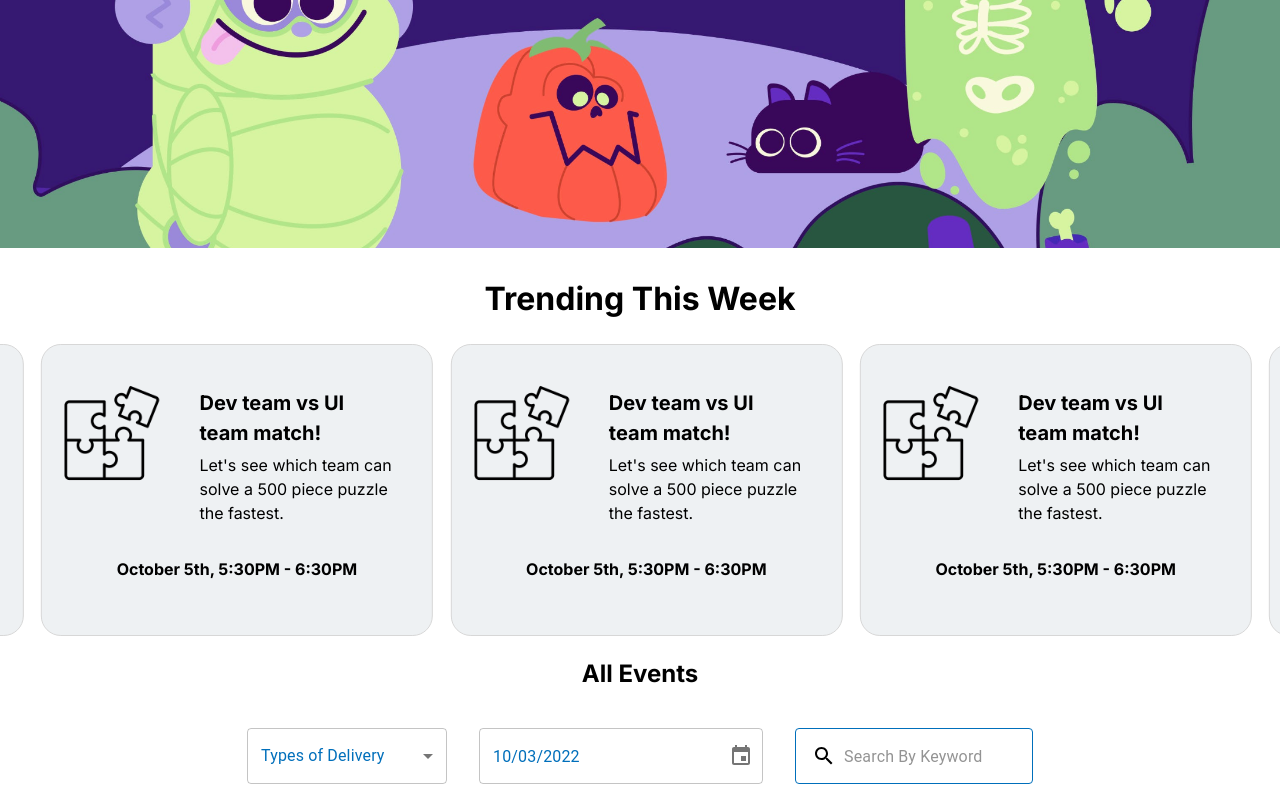
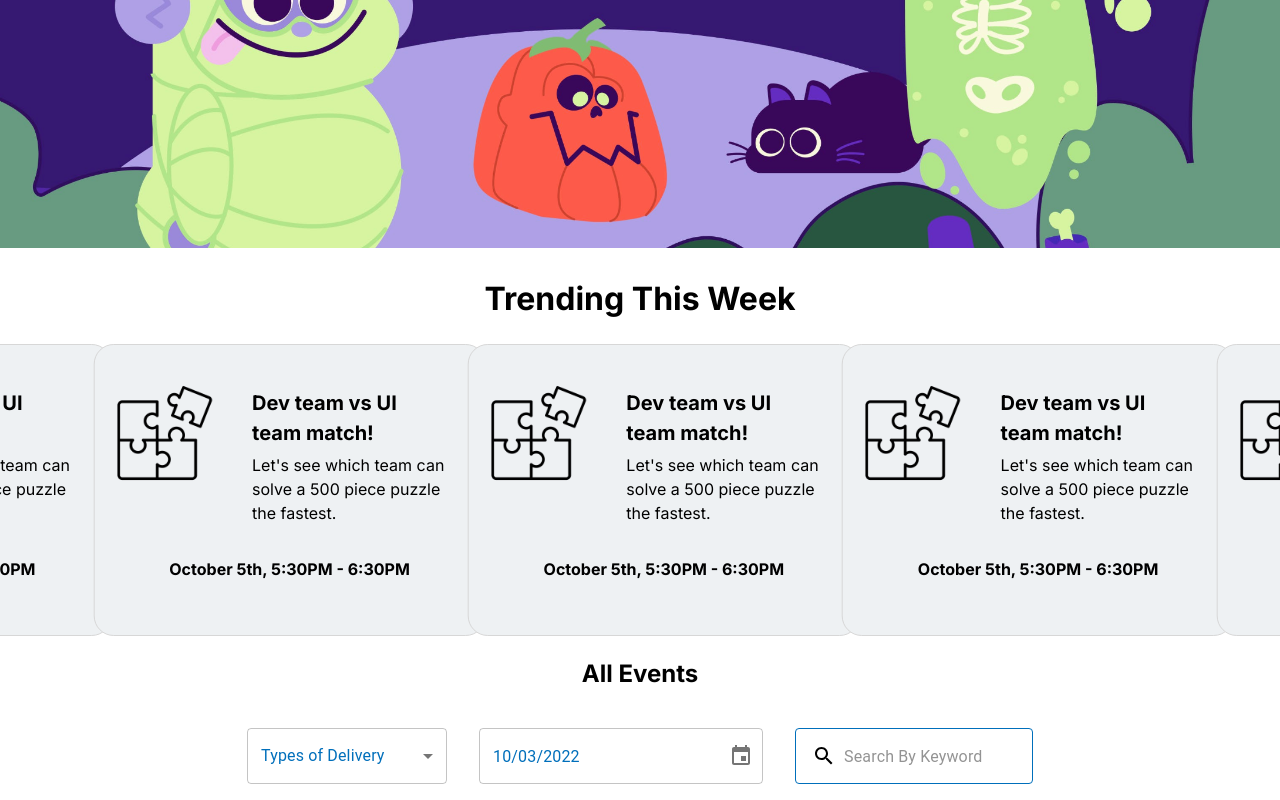
Before and after one commit to leeh1102/SUP-SAP-SAP-Hackathon-2022, a React (Create React App) app: page / in a window 1280 px wide. Shown: the part 393-1193 px from the top of the page. Built offline with nearby package versions, Linux system fonts and the light colour scheme.

Commit message:
Fix Trending List scaling issue for desktop > 1280px.

```diff
--- a/src/components/LandingPage/TrendingList.jsx
+++ b/src/components/LandingPage/TrendingList.jsx
@@ -18,7 +18,7 @@ const TrendingList = () => {
             navigation
             loop={true}
             spaceBetween={30}
-            slidesPerView={3.2}
+            slidesPerView={3.5}
             centeredSlides={true}
             loopFillGroupWithBlank={true}
             >
--- a/src/components/LandingPage/landing_page.module.css
+++ b/src/components/LandingPage/landing_page.module.css
@@ -9,7 +9,7 @@ body {
 
 @media screen and (min-width: 1280px) {
     .swiper_container {
-        max-width: 1280px;
+        max-width: 100%;
     }
     .trending_root {
         display: flex;
```
